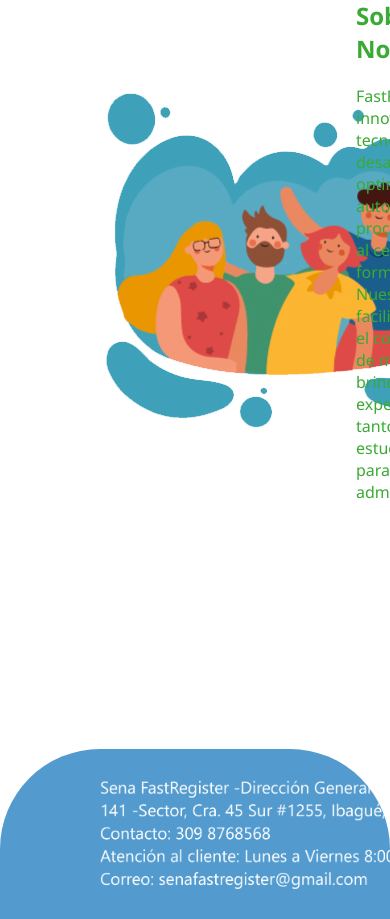
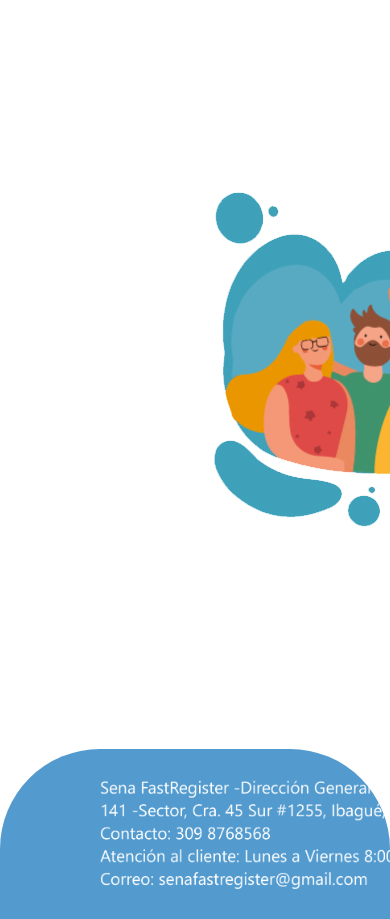
Before and after one commit to alejocoding/Formative_proyect, a PHP site: page /sobreNosotros.php in a window 390 px wide; the page is wider, and only the part inside the window is pictured. Shown: the part 107-1026 px from the top of that part. Run offline with PHP 8.4, Linux system fonts and the light colour scheme.

Commit message:
Nuevo cambio de responsive

```diff
--- a/css/SobreNosotros.css
+++ b/css/SobreNosotros.css
@@ -6,9 +6,8 @@ body{
     align-items: center;
 }
 section{
-    padding-left: 200px;
-    padding-right: 200px;
-    width: 80%;
+
+    width: 95%;
     height: auto;
 }
 
@@ -18,7 +17,8 @@ section{
 }
 
 .izquierda{
-    width: 50%;
+    width: 30%;
+    padding-left: 330px;
     display: flex;
     align-items: center;
     justify-content: center;
@@ -36,3 +36,14 @@ section{
     padding-bottom: 20px;
     align-self: flex-start;
 }
+
+@media screen and (min-width: 1024px) and (max-width: 1440px) {
+    .izquierda{
+        padding-left: 150px ;
+        padding-right: 100px;
+    }
+    .derecha{
+        width: 700px;
+    }
+
+}
```
